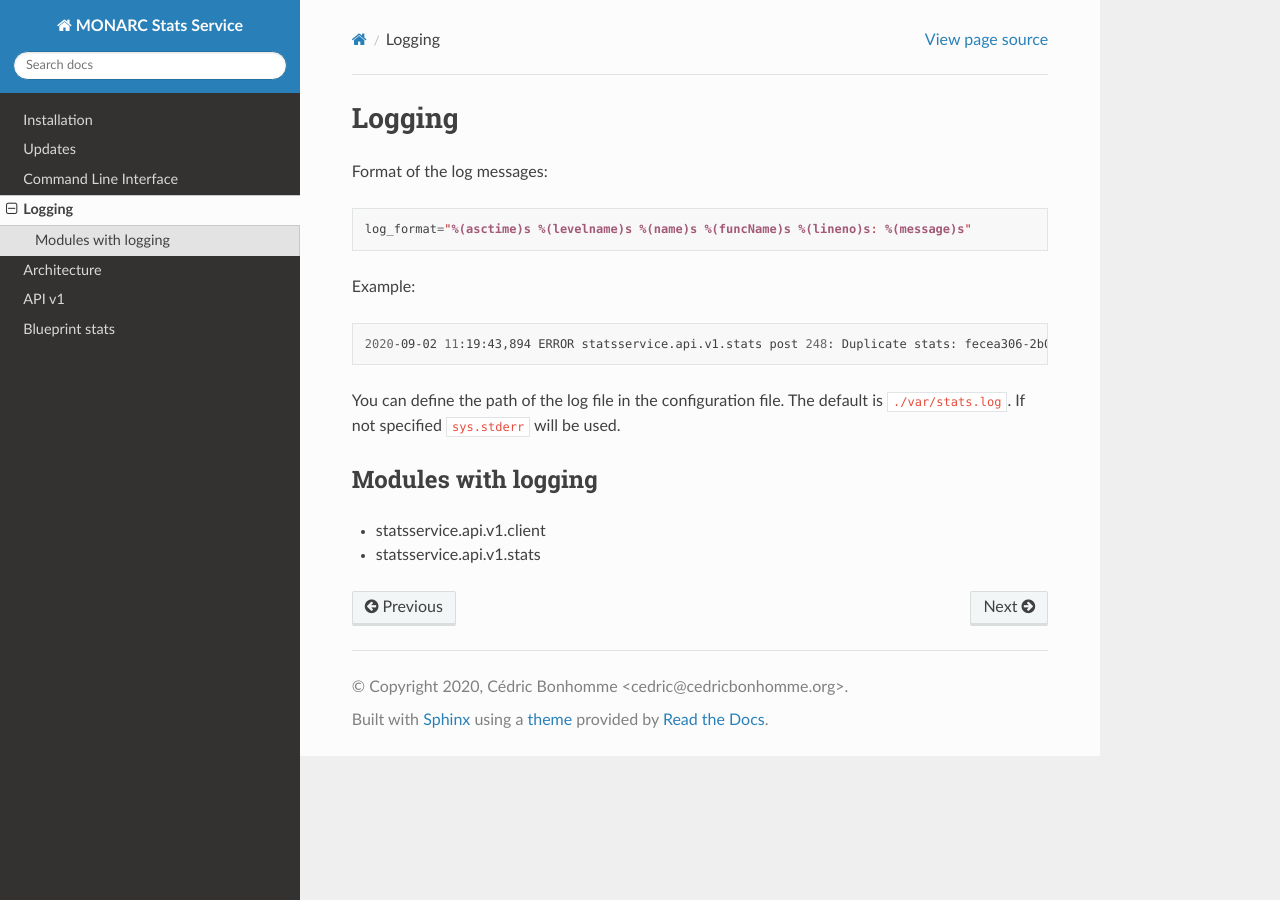
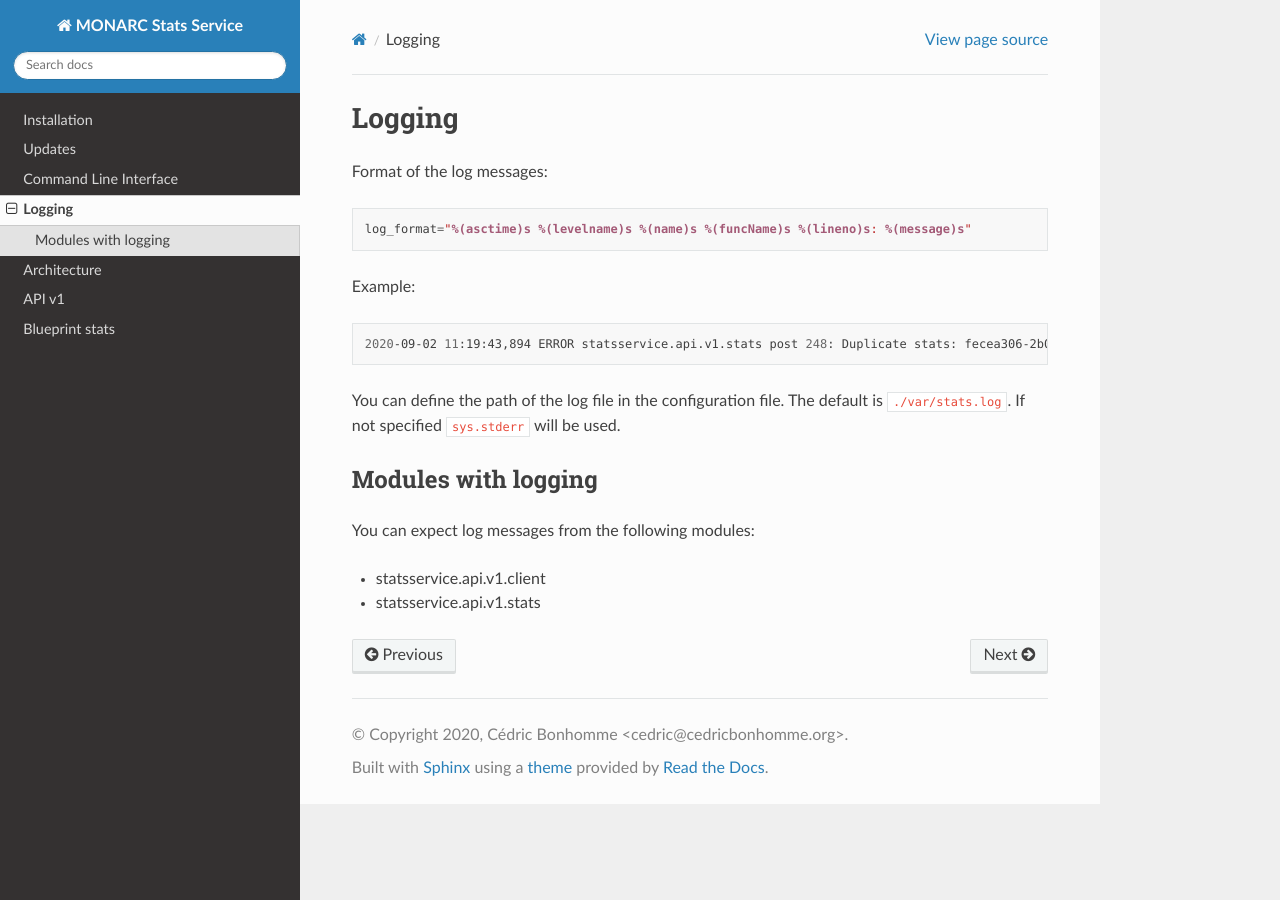
Before and after one commit to monarc-project/stats-service, a Sphinx documentation site: the page built from docs/logging.rst, in a window 1280 px wide. Built offline with Sphinx 7.4.7 and the Read the Docs theme 2.0.0, drawn with Linux system fonts in a browser that asks for light colours.

Commit message:
chg: [documentation] Minor updated in logging.rst.

```diff
--- a/docs/logging.rst
+++ b/docs/logging.rst
@@ -22,5 +22,7 @@ You can define the path of the log file in the configuration file. The default i
 Modules with logging
 --------------------
 
+You can expect log messages from the following modules:
+
 - statsservice.api.v1.client
 - statsservice.api.v1.stats
```
